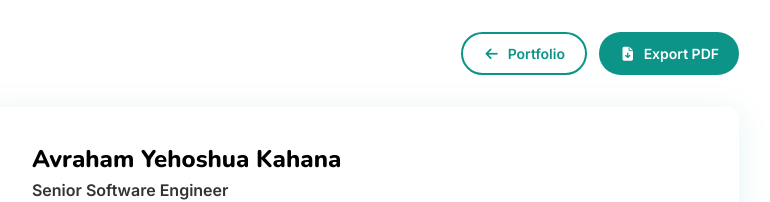
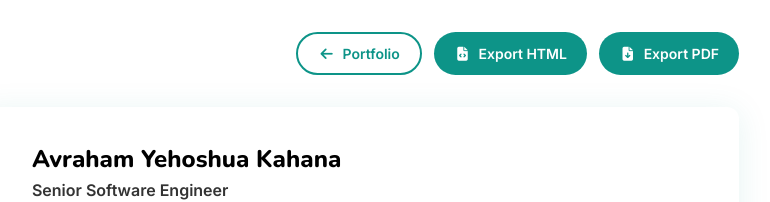
Before and after one commit to Veverke/Portfolio, a website built with Vite: page cv.html in a window 1280 px wide. Shown: the top 202 px of the page, without its empty margins (281-1051 px from the left). Built offline with nearby package versions, Linux system fonts and the light colour scheme.

Commit message:
export html

```diff
--- a/cv.html
+++ b/cv.html
@@ -387,6 +387,9 @@
     <a href="index.html" class="back-btn" aria-label="Back to portfolio">
       <i class="fa-solid fa-arrow-left fa-fw"></i> Portfolio
     </a>
+    <button class="export-btn" onclick="exportHtml()" aria-label="Export CV as HTML file">
+      <i class="fa-solid fa-file-code fa-fw"></i> Export HTML
+    </button>
     <button class="export-btn" onclick="openPdfModal()" aria-label="Export CV as PDF">
       <i class="fa-solid fa-file-arrow-down fa-fw"></i> Export PDF
     </button>
@@ -650,6 +653,48 @@
   <script>
     var printCssLink = document.getElementById('printCss');
 
+    async function exportHtml() {
+      // Clone the document to avoid mutating the live page
+      var clone = document.documentElement.cloneNode(true);
+
+      // Remove all <script> elements from the clone
+      var scripts = clone.querySelectorAll('script');
+      scripts.forEach(function(s) { s.remove(); });
+
+      // Remove elements with class 'no-print' (export bar, modal, etc.)
+      var noPrint = clone.querySelectorAll('.no-print');
+      noPrint.forEach(function(el) { el.remove(); });
+
+      // Inline the external print stylesheet
+      var printLink = clone.querySelector('#printCss');
+      if (printLink) {
+        try {
+          var resp = await fetch('cv-print.css');
+          var cssText = await resp.text();
+          var styleTag = document.createElement('style');
+          styleTag.textContent = cssText;
+          styleTag.id = 'printCss';
+          printLink.replaceWith(styleTag);
+        } catch (_) {
+          // If fetch fails, keep the original <link> as-is
+        }
+      }
+
+      // Build the full HTML string with a doctype
+      var html = '<!DOCTYPE html>\n' + clone.outerHTML;
+
+      // Trigger download
+      var blob = new Blob([html], { type: 'text/html;charset=utf-8' });
+      var url = URL.createObjectURL(blob);
+      var a = document.createElement('a');
+      a.href = url;
+      a.download = 'Avraham_Kahana_CV.html';
+      document.body.appendChild(a);
+      a.click();
+      document.body.removeChild(a);
+      URL.revokeObjectURL(url);
+    }
+
     function openPdfModal() {
       document.getElementById('pdfModal').classList.remove('hidden');
     }
```
